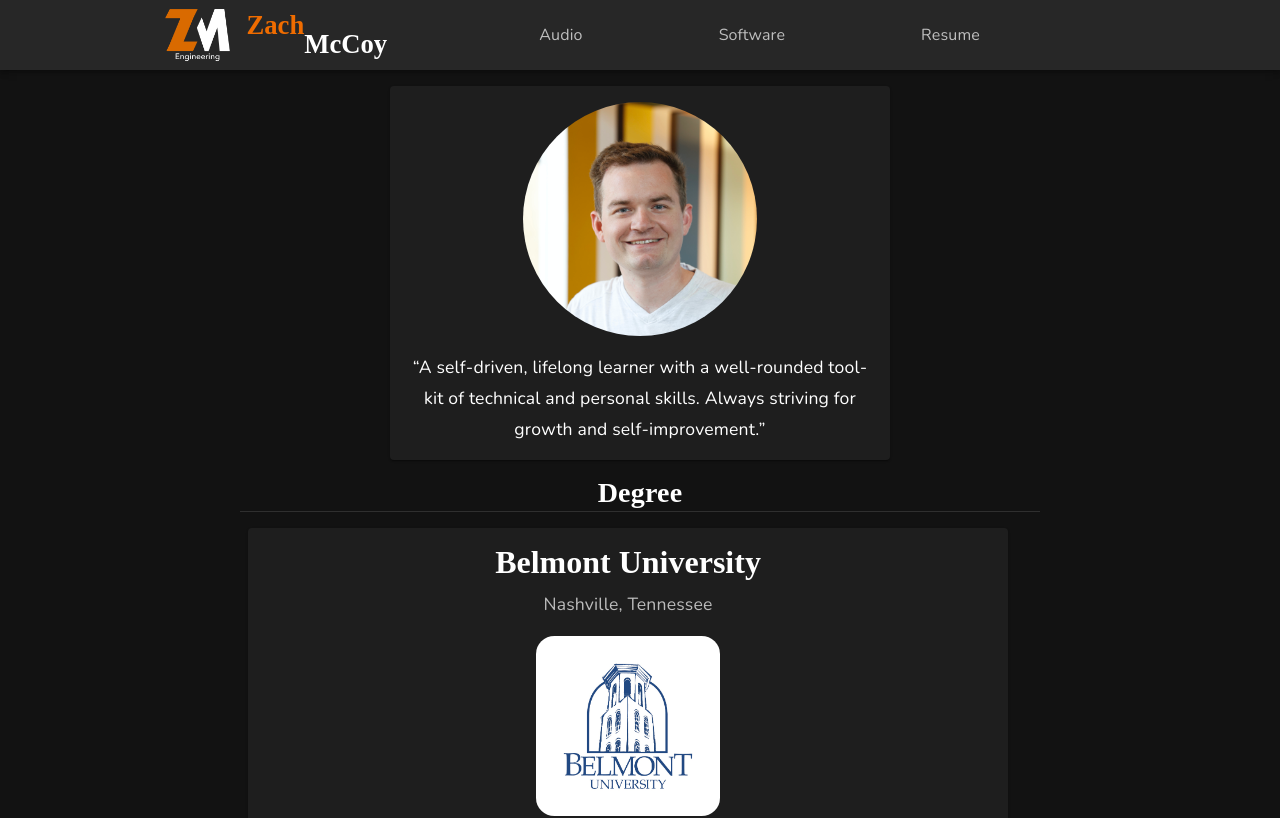
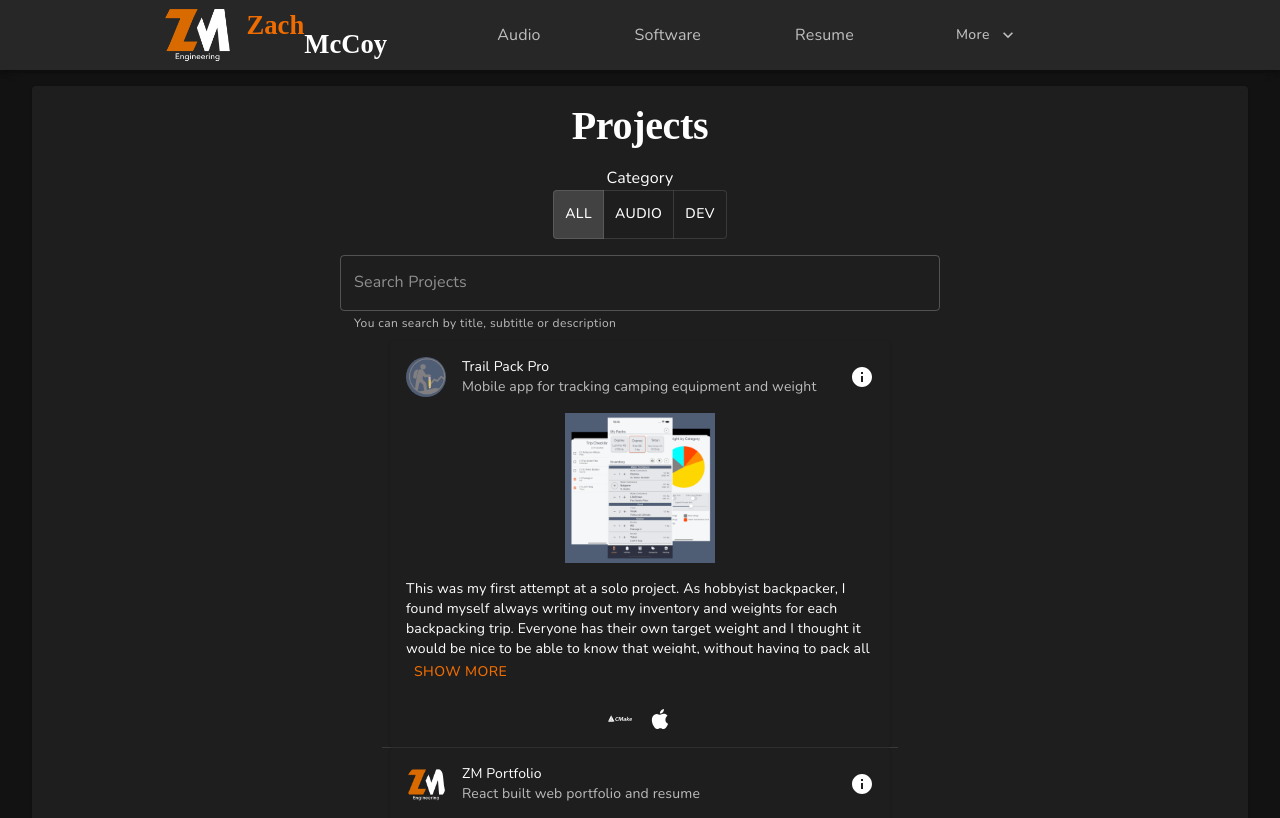
Before and after one commit to zrm20/zm-portfolio, a React (Create React App) app: page /projects in a window 1280 px wide. Before the commit this address led to /. Shown: the top 818 px of the page. Built offline with nearby package versions, Linux system fonts and the light colour scheme; a web font is replaced by a local one.

Commit message:
add projects page

```diff
--- /dev/null
+++ b/src/components/projects/ProjectsPage/ProjectsPage.styles.ts
@@ -0,0 +1,42 @@
+import { SxProps } from "@mui/material";
+
+interface Style {
+  root: SxProps;
+  container: SxProps;
+  categorySelector: SxProps;
+  searchbar: SxProps;
+};
+
+export default function useStyles(): Style {
+
+  return {
+    root: {
+      width: '100%',
+      display: 'flex',
+      flexDirection: 'column',
+      alignItems: 'center'
+    },
+    container: {
+      p: 2,
+      mt: 2,
+      display: 'flex',
+      flexDirection: 'column',
+      alignItems: 'center',
+      width: '95%',
+      '& h2': {
+        textAlign: 'center'
+      }
+    },
+    categorySelector: {
+      display: 'flex',
+      flexDirection: 'column',
+      alignItems: 'center',
+      mt: 2
+    },
+    searchbar: {
+      mt: 2,
+      width: '100%',
+      maxWidth: 600,
+    }
+  }
+};
--- /dev/null
+++ b/src/components/projects/ProjectsPage/ProjectsPage.tsx
@@ -0,0 +1,104 @@
+import React, { useState } from "react";
+import { Close } from "@mui/icons-material";
+import { v4 as uuid } from "uuid";
+import {
+  Box,
+  Divider,
+  IconButton,
+  InputAdornment,
+  List,
+  Paper,
+  TextField,
+  ToggleButton,
+  ToggleButtonGroup,
+  Typography
+} from "@mui/material";
+
+import { getProjects } from "../../../database/Projects";
+import useStyles from "./ProjectsPage.styles";
+import ProjectCard from "../ProjectCard/ProjectCard";
+
+export default function ProjectsPage(): JSX.Element {
+  const styles = useStyles();
+  const [category, setCategory] = useState<ProjectCategory | "All">("All");
+  const [searchText, setSearchText] = useState<string>('');
+
+  function handleChangeCategory(evt: React.MouseEvent, value: string): void {
+    if (value === "All" || value === "Dev" || value === "Audio") {
+      setCategory(value)
+    };
+  };
+
+  function handleChangeText(evt: React.ChangeEvent<HTMLInputElement>): void {
+    setSearchText(evt.target.value);
+  };
+
+  function clearSearchText(): void {
+    setSearchText("");
+  };
+
+  const categoryFilteredProjects = getProjects(proj => {
+    if (category === "All") {
+      return true
+    } else {
+      return proj.category === category
+    }
+  });
+
+  const textFilteredProjects = categoryFilteredProjects.filter(proj => {
+    return proj.title.toLowerCase().includes(searchText.toLowerCase()) ||
+      proj.subtitle.toLowerCase().includes(searchText.toLowerCase()) ||
+      proj.description.toLowerCase().includes(searchText.toLowerCase())
+  });
+
+  return (
+    <Box sx={styles.root}>
+      <Paper sx={styles.container}>
+        <Typography variant="h2">Projects</Typography>
+
+        <Box sx={styles.categorySelector}>
+          <Typography component="label" htmlFor="category">Category</Typography>
+          <ToggleButtonGroup
+            id="category"
+            value={category}
+            onChange={handleChangeCategory}
+            exclusive
+          >
+            <ToggleButton value="All">All</ToggleButton>
+            <ToggleButton value="Audio">Audio</ToggleButton>
+            <ToggleButton value="Dev">Dev</ToggleButton>
+          </ToggleButtonGroup>
+        </Box>
+
+        <TextField
+          sx={styles.searchbar}
+          placeholder="Search Projects"
+          value={searchText}
+          onChange={handleChangeText}
+          helperText={<Typography variant="caption">You can search by title, subtitle or description</Typography>}
+          InputProps={
+            {
+              endAdornment: searchText ? <InputAdornment position="end">
+                <IconButton onClick={clearSearchText}>
+                  <Close />
+                </IconButton>
+              </InputAdornment>:
+              null
+            }
+          }
+        />
+
+        <List>
+          {
+            textFilteredProjects.map(proj => (
+              <>
+                <ProjectCard project={proj} key={uuid()}/>
+                <Divider key={uuid()} />
+              </>
+            ))
+          }
+        </List>
+      </Paper>
+    </Box>
+  );
+};
--- a/src/components/projects/index.ts
+++ b/src/components/projects/index.ts
@@ -1,7 +1,9 @@
 import ProjectCard from "./ProjectCard/ProjectCard";
 import ProjectList from "./ProjectList/ProjectList";
+import ProjectsPage from "./ProjectsPage/ProjectsPage";
 
 export {
   ProjectCard,
-  ProjectList
+  ProjectList,
+  ProjectsPage
 };
--- a/src/navigation/AppNavigator/AppNavigator.tsx
+++ b/src/navigation/AppNavigator/AppNavigator.tsx
@@ -5,6 +5,7 @@ import { DevPage } from "../../components/dev";
 import DevResumePage from "../../components/dev/DevResumePage";
 
 import { Home } from "../../components/home";
+import { ProjectsPage } from "../../components/projects";
 import { useScrollToSection } from "../../hooks";
 
 export default function AppNavigator(): JSX.Element {
@@ -15,9 +16,9 @@ export default function AppNavigator(): JSX.Element {
       <Route path="/audio" element={<AudioPage />}/>
       <Route path="/dev" element={<DevPage />} />
       <Route path="/resume" element={<DevResumePage />} />
-      {/* <Route path="/projects" />
+      <Route path="/projects" element={<ProjectsPage />} />
       <Route path="/projects/:id" />
-      <Route path="/experiences" />
+      {/* <Route path="/experiences" />
       <Route path="/experiences/:id" />
       <Route path="/education" />
       <Route path="/education/:id" />
--- a/src/navigation/NavLinks/NavLinks.ts
+++ b/src/navigation/NavLinks/NavLinks.ts
@@ -31,12 +31,12 @@ const navLinks: NavLink[] = [
   //   isExternalLink: false,
   //   isPrimary: false,
   // },
-  // {
-  //   label: "Projects",
-  //   to: "/projects",
-  //   isExternalLink: false,
-  //   isPrimary: false,
-  // },
+  {
+    label: "Projects",
+    to: "/projects",
+    isExternalLink: false,
+    isPrimary: false,
+  },
   // {
   //   label: "Experience",
   //   to: "/experience",
```
